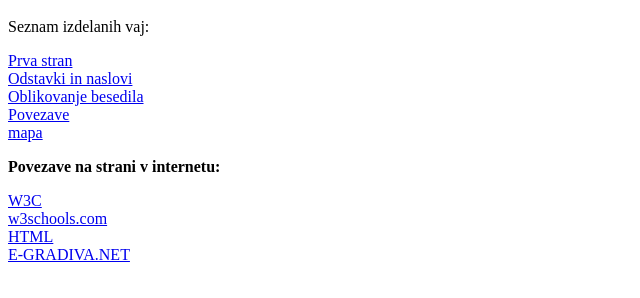
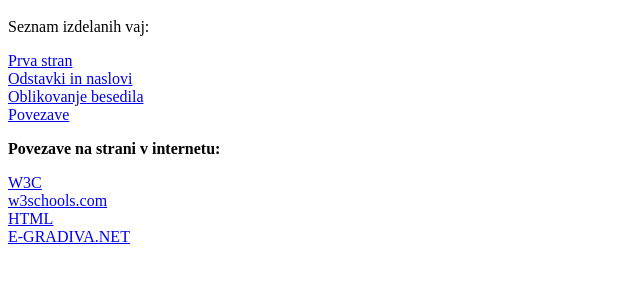
Before and after one commit to ovenv/oblak, a plain HTML site: page 5.vaja-html-Oven-Vid.html in a window 1280 px wide. Shown: the part 48-346 px from the top of the page, without its empty margins (0-640 px from the left). Drawn offline with Linux system fonts and the light colour scheme.

Commit message:
Update 5.vaja-html-Oven-Vid.html

```diff
--- a/5.vaja-html-Oven-Vid.html
+++ b/5.vaja-html-Oven-Vid.html
@@ -5,7 +5,6 @@
     <a href="2.vaja-html-Oven-Vid.html">Odstavki in naslovi</a></br>
     <a href="4.vaja-html-Oven-Vid.html">Oblikovanje besedila</a></br>
     <a href="5.vaja-html-Oven-Vid.html">Povezave</a></br>
-    <a href="GŠ">mapa</a></br>
     <p><b>Povezave na strani v internetu:</b></p>
     <a href="http://www.w3.org/TR/html5/">W3C</a></br>
     <a href="http://www.w3schools.com/html/default.asp">w3schools.com</a></br>
```
